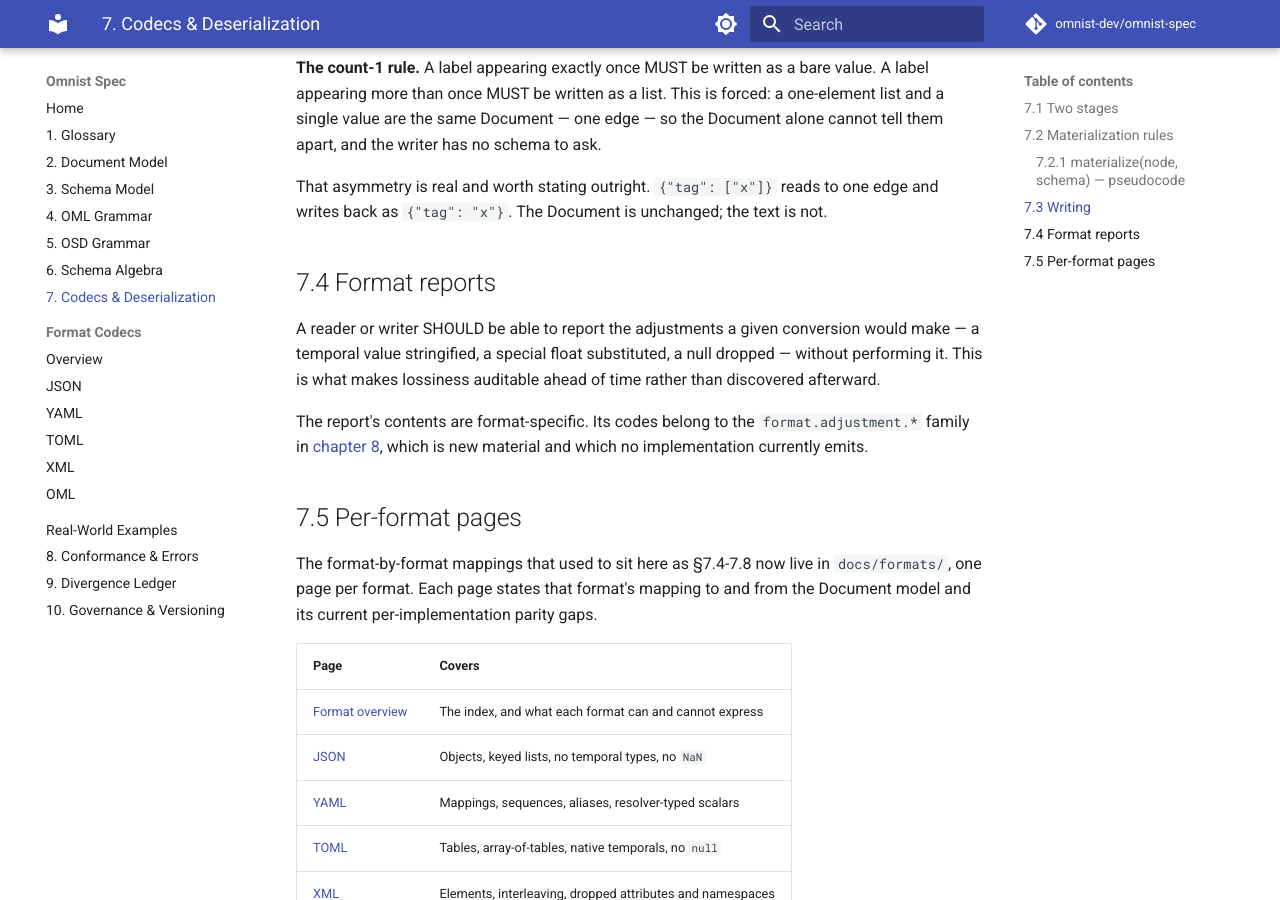
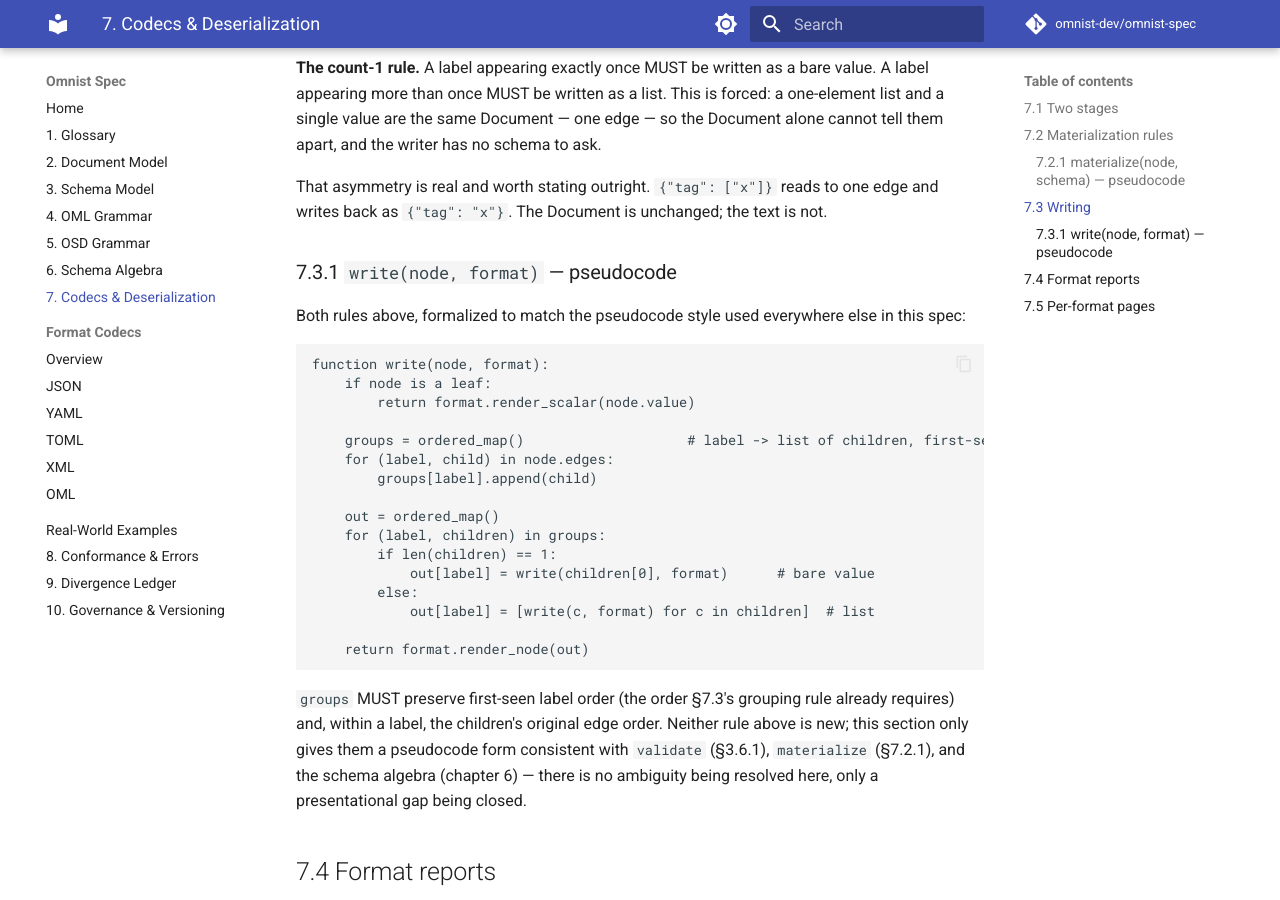
Before and after one commit to omnist-dev/omnist-spec, an MkDocs documentation site: the page built from docs/07-codecs-and-deserialization.md, in a window 1280 px wide and 900 px high, scrolled down 3806 px. Built offline with MkDocs 1.6.1 and Material for MkDocs 9.7.7, drawn with Linux system fonts in a browser that asks for light colours; comment, search, counter and statistics services are not loaded.

Commit message:
Add write() pseudocode and a text-position path format for parse errors
Closes #19, closes #20.

- Sec 7.3.1: formalized the writing rules (grouping, count-1) into a
  write(node, format) pseudocode block, matching validate/materialize/the
  schema algebra everywhere else in the spec. No behavior change -- the
  prose rules were already unambiguous, this only closes a presentational
  inconsistency (#20).
- Sec 8.4: added a text-position (line:col) path form for parse.*
  diagnostics, which fire before any Document exists and had no defined
  path format at all. Grounded in what Python already computes internally
  (oml.py line_col) but only ever embeds in message text -- flagged
  explicitly as new normative content, same treatment Sec 8.3 gives the
  code taxonomy (#19).

````diff
--- a/docs/07-codecs-and-deserialization.md
+++ b/docs/07-codecs-and-deserialization.md
@@ -185,6 +185,37 @@ That asymmetry is real and worth stating outright. `{"tag": ["x"]}` reads to one
 edge and writes back as `{"tag": "x"}`. The Document is unchanged; the text is
 not.
 
+### 7.3.1 `write(node, format)` — pseudocode
+
+Both rules above, formalized to match the pseudocode style used everywhere
+else in this spec:
+
+```
+function write(node, format):
+    if node is a leaf:
+        return format.render_scalar(node.value)
+
+    groups = ordered_map()                    # label -> list of children, first-seen order
+    for (label, child) in node.edges:
+        groups[label].append(child)
+
+    out = ordered_map()
+    for (label, children) in groups:
+        if len(children) == 1:
+            out[label] = write(children[0], format)      # bare value
+        else:
+            out[label] = [write(c, format) for c in children]  # list
+
+    return format.render_node(out)
+```
+
+`groups` MUST preserve first-seen label order (the order §7.3's grouping rule
+already requires) and, within a label, the children's original edge order.
+Neither rule above is new; this section only gives them a pseudocode form
+consistent with `validate` (§3.6.1), `materialize` (§7.2.1), and the schema
+algebra (chapter 6) — there is no ambiguity being resolved here, only a
+presentational gap being closed.
+
 ## 7.4 Format reports
 
 A reader or writer SHOULD be able to report the adjustments a given conversion
````
Also changed, not shown: docs/08-conformance-and-errors.md (+24 -0 lines).
